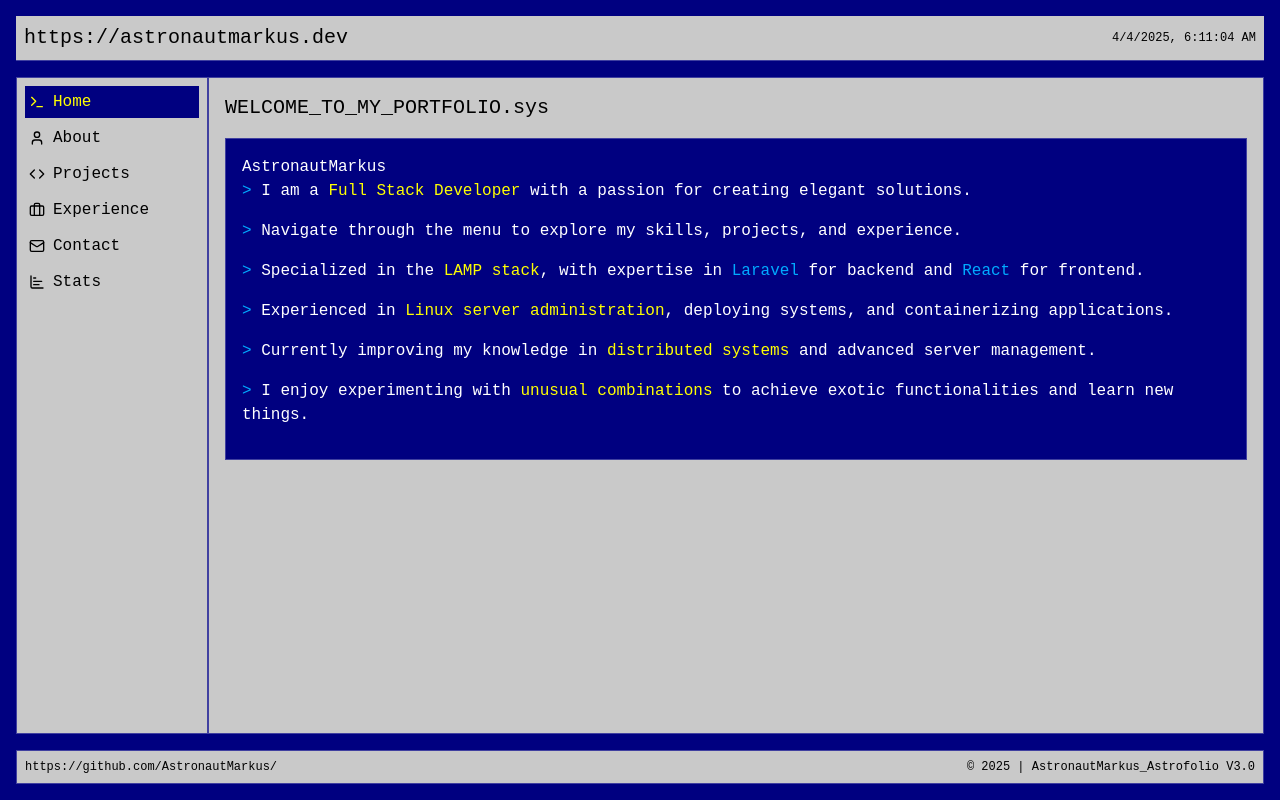
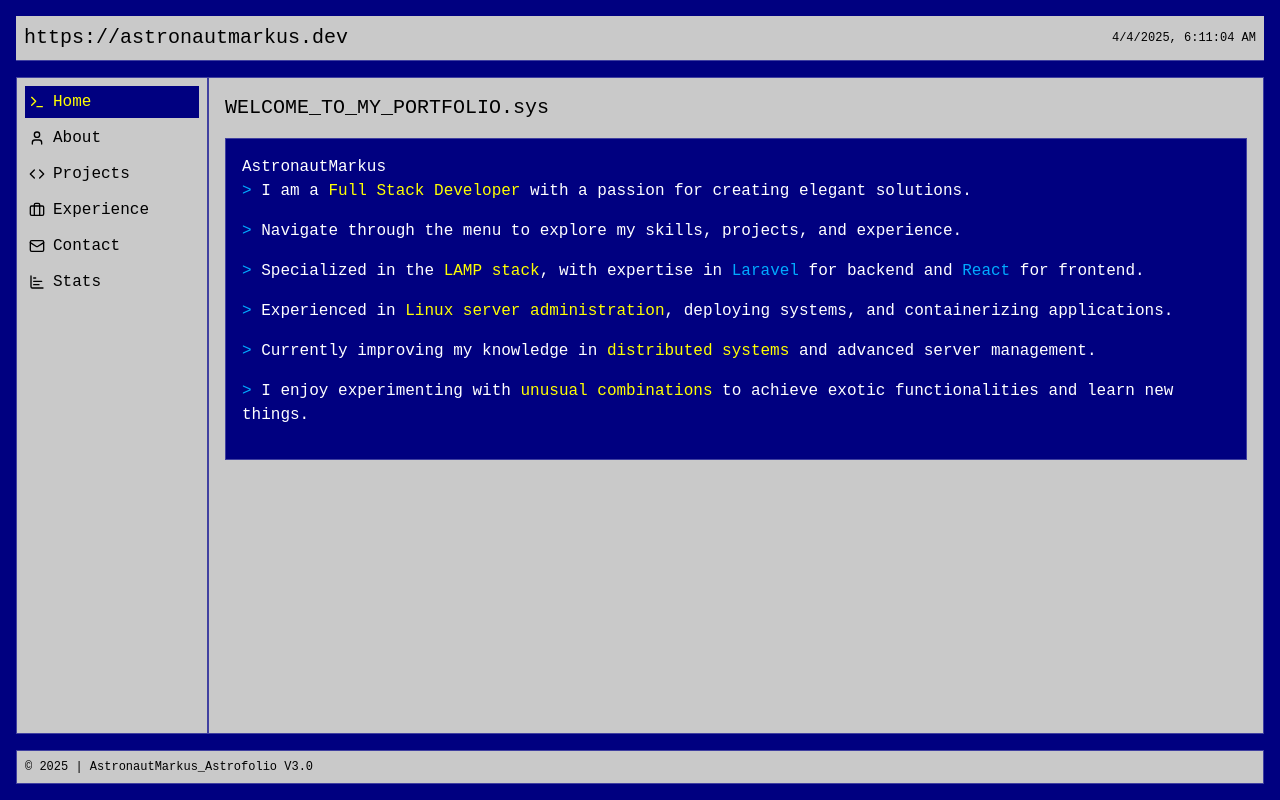
Before and after one commit to AstronautMarkus/Astrofolio-BIOS, a React (Vite) app in the folder astrofolio/: page / in a window 1280 px wide. Built offline with nearby package versions, Linux system fonts and the light colour scheme.

Commit message:
feat: remove GitHub link from Footer component for cleaner presentation

```diff
--- a/astrofolio/src/layout/components/Footer.tsx
+++ b/astrofolio/src/layout/components/Footer.tsx
@@ -5,7 +5,6 @@ const Footer: React.FC = () => {
     return (
         <footer className="bg-bios-panel p-2 mt-4 text-black text-xs border border-bios-border">
             <div className="flex justify-between">
-            <Link to="https://github.com/AstronautMarkus" target="_blank" rel="noopener noreferrer" className="hover:font-bold">https://github.com/AstronautMarkus/</Link>
             <span>© {new Date().getFullYear()} | AstronautMarkus_Astrofolio V3.0</span>
             </div>
         </footer>
```
